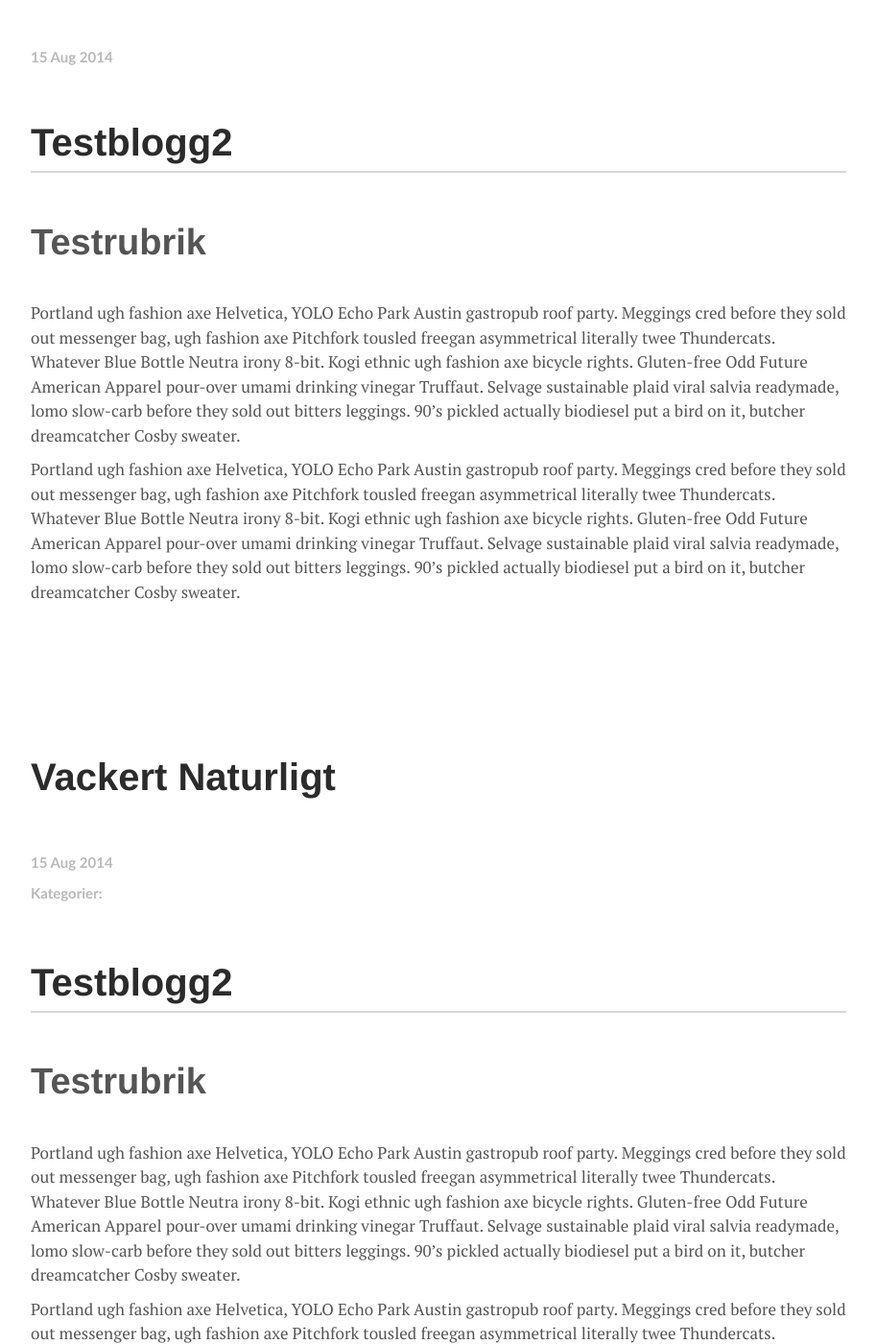
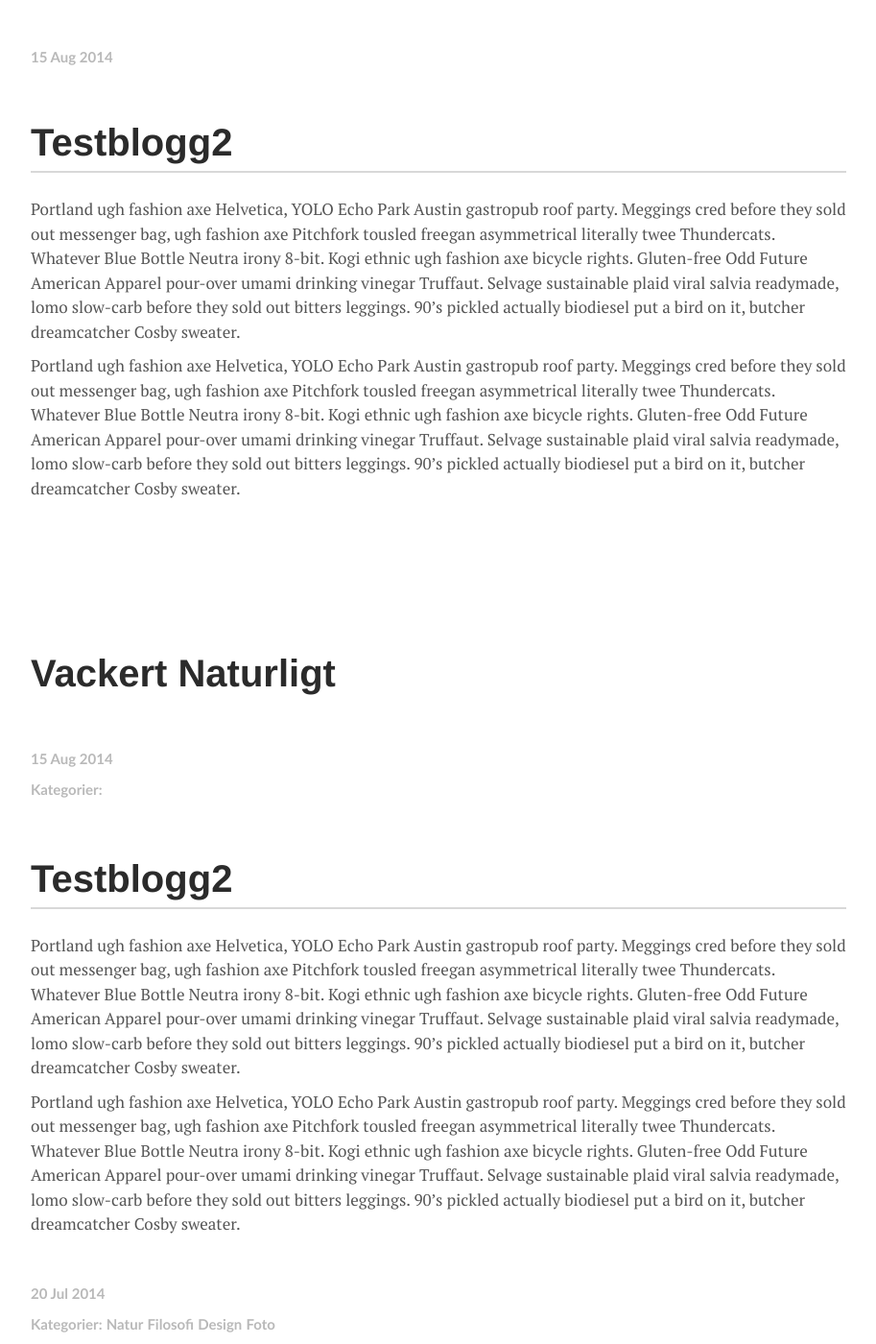
Before and after one commit to karinnilsson/karinnilsson.github.io, a Jekyll site: the page built from _posts/2014-08-15-Testblogg2.md, in a window 1280 px wide and 1400 px high. Shown: the whole window at 96% size, without its empty margins (183-1096 px from the left). Built offline with Jekyll 4.4.1, drawn with Linux system fonts in a browser that asks for light colours; Markdown is read by kramdown in place of the engine named in the settings.

Commit message:
Updated 2014-08-15-Testblogg2.md

```diff
--- a/_posts/2014-08-15-Testblogg2.md
+++ b/_posts/2014-08-15-Testblogg2.md
@@ -1,9 +1,8 @@
 ---
 layout: post
 published: true
+Title: Testbloggen
 ---
-
-## Testrubrik
 
 Portland ugh fashion axe Helvetica, YOLO Echo Park Austin gastropub roof party. Meggings cred before they sold out messenger bag, ugh fashion axe Pitchfork tousled freegan asymmetrical literally twee Thundercats. Whatever Blue Bottle Neutra irony 8-bit. Kogi ethnic ugh fashion axe bicycle rights. Gluten-free Odd Future American Apparel pour-over umami drinking vinegar Truffaut. Selvage sustainable plaid viral salvia readymade, lomo slow-carb before they sold out bitters leggings. 90's pickled actually biodiesel put a bird on it, butcher dreamcatcher Cosby sweater.
 
```
